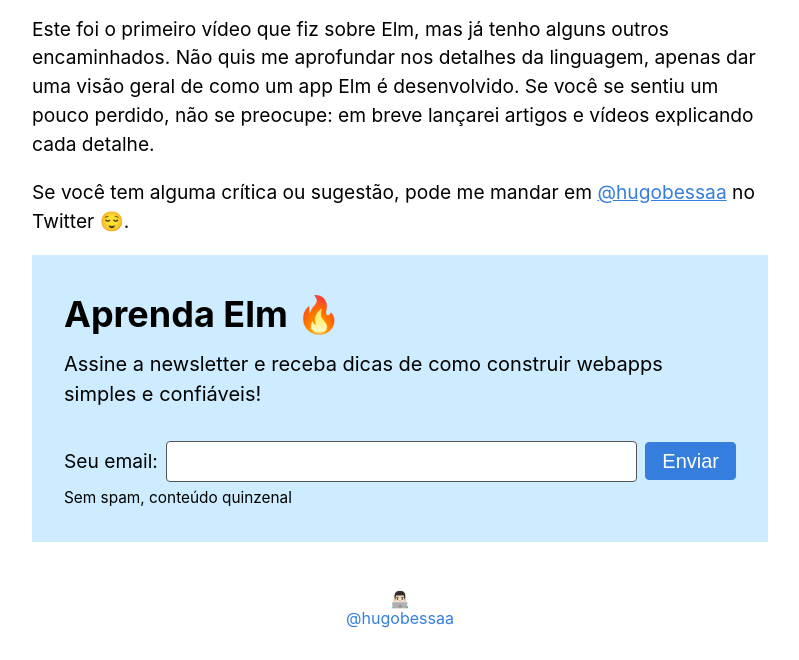
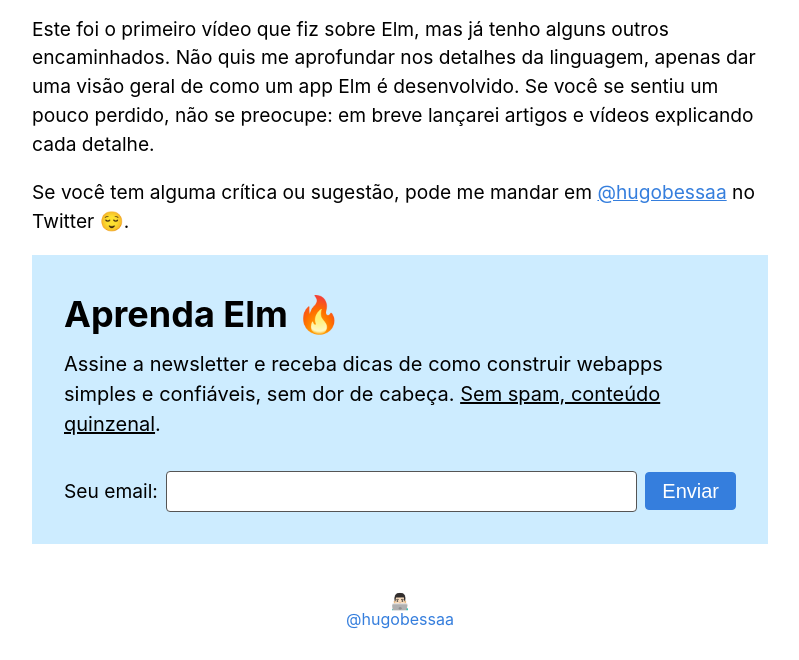
Before and after one commit to hugobessaa/hugobessaa.github.io, a Jekyll site: the page built from _posts/2017-02-14-crie-um-simples-app-elm-dentro-do-seu-browser.md, in a window 1280 px wide and 900 px high, scrolled down 1185 px, cut to the strip 240-900 px from the top of the window. Shown: the whole strip, without its empty margins (240-1039 px from the left). Built offline with Jekyll 4.4.1, drawn with Linux system fonts in a browser that asks for light colours.

Commit message:
Update newsletter box with better copy

```diff
--- a/_includes/_elm-newsletter.html
+++ b/_includes/_elm-newsletter.html
@@ -1,6 +1,8 @@
 <section class="pa3 pa4-ns bg-lightest-blue">
   <h3 class="f3 f2-ns mt0 mb2">Aprenda Elm 🔥</h3>
-  <h4 class="f4 mt0 mb4 normal">Assine a newsletter e receba dicas de como construir webapps simples e confiáveis!
+  <h4 class="f4 mt0 mb4 normal">Assine a newsletter e receba dicas de como
+    construir webapps simples e confiáveis, sem dor de cabeça.
+    <span class="underline">Sem spam, conteúdo quinzenal</span>.
   </h4>
   <div>
     <form action="//hugobessa.us8.list-manage.com/subscribe/post?u=61236afd68a76528740d7606b&amp;id=4bab402e71" method="post" name="mc-embedded-subscribe-form" target="_blank">
```
Also changed, not shown: other parts of _includes/_elm-newsletter.html (+0 -1 lines).
